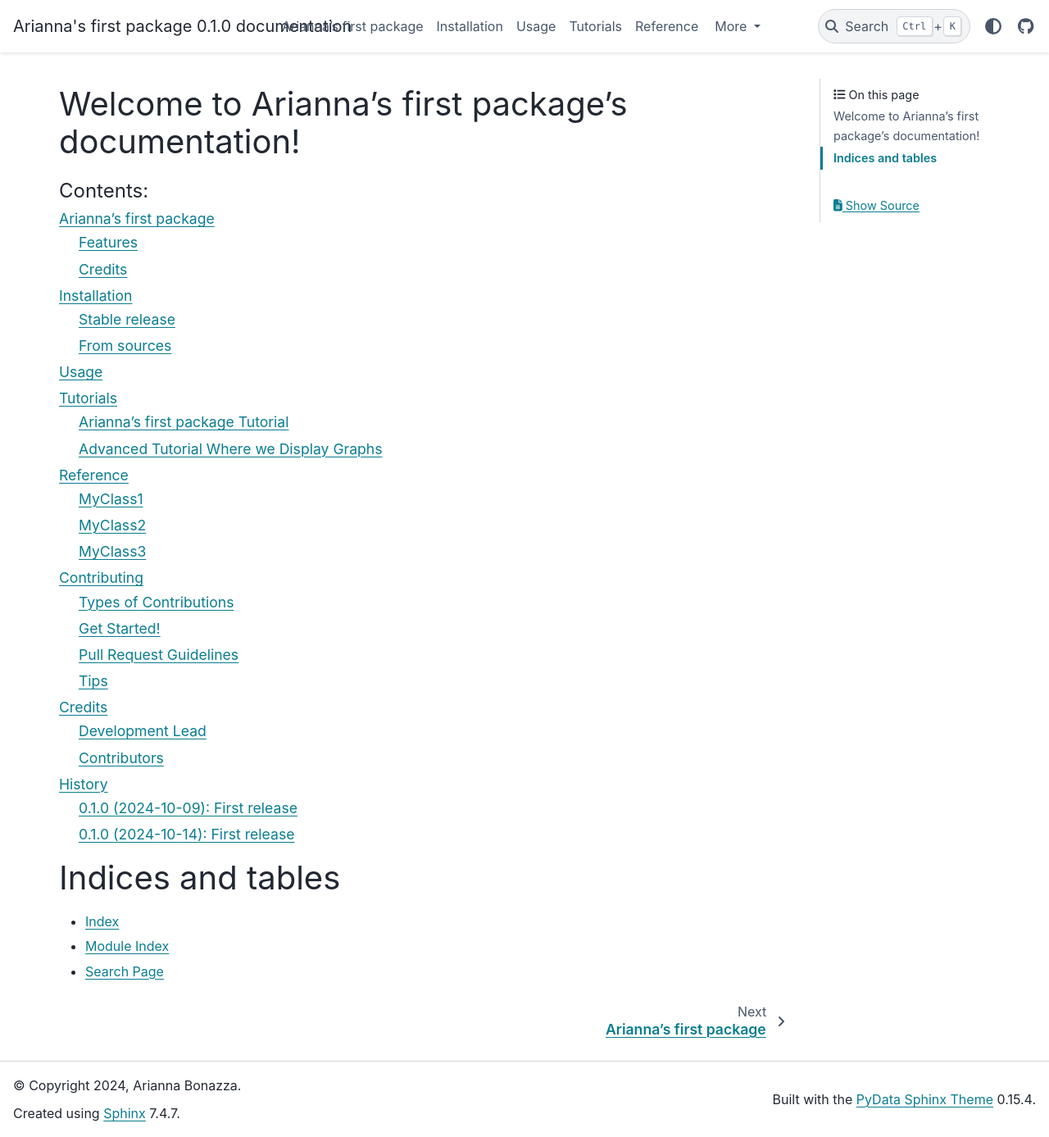
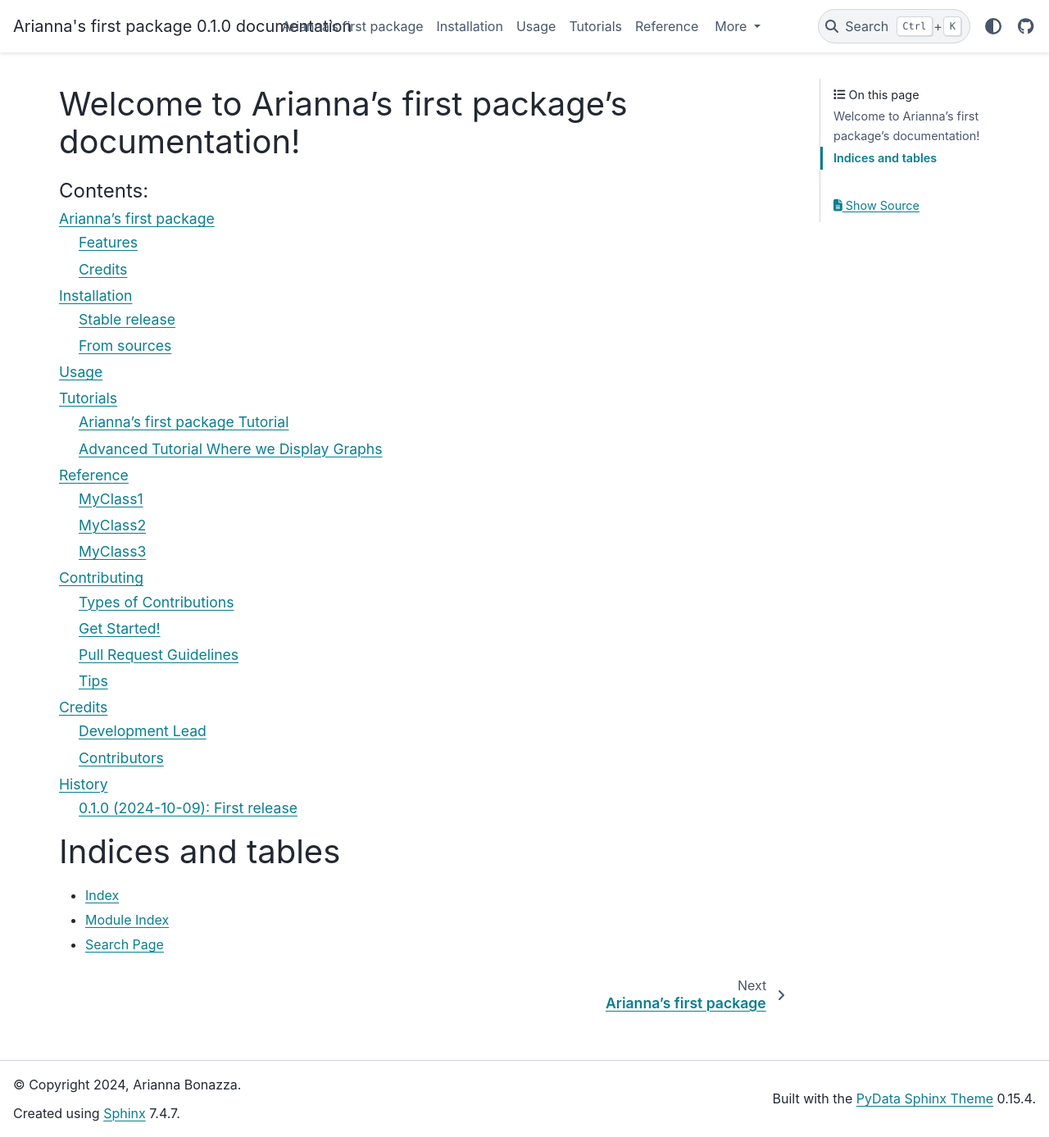
Before and after one commit to AriannaBonazza/arianna-first-package, a Sphinx documentation site: the page built from docs/index.rst, in a window 1280 px wide and 1387 px high. Shown: the whole window at 82% size. Built offline with Sphinx 7.4.7 and the PyData theme 0.15.4, drawn with Linux system fonts in a browser that asks for light colours; pages that are not in the unit, such as notebooks, are missing from menus.

Commit message:
History fixed

```diff
--- a/HISTORY.md
+++ b/HISTORY.md
@@ -3,10 +3,3 @@
 ## 0.1.0 (2024-10-09): First release
 
 - First release on PyPI.
-
-
----------------------------------
-0.1.0 (2024-10-14): First release
----------------------------------
-
-* First release on PyPI.
```
Also changed, not shown: docs/history.rst (+7 -0 lines).
